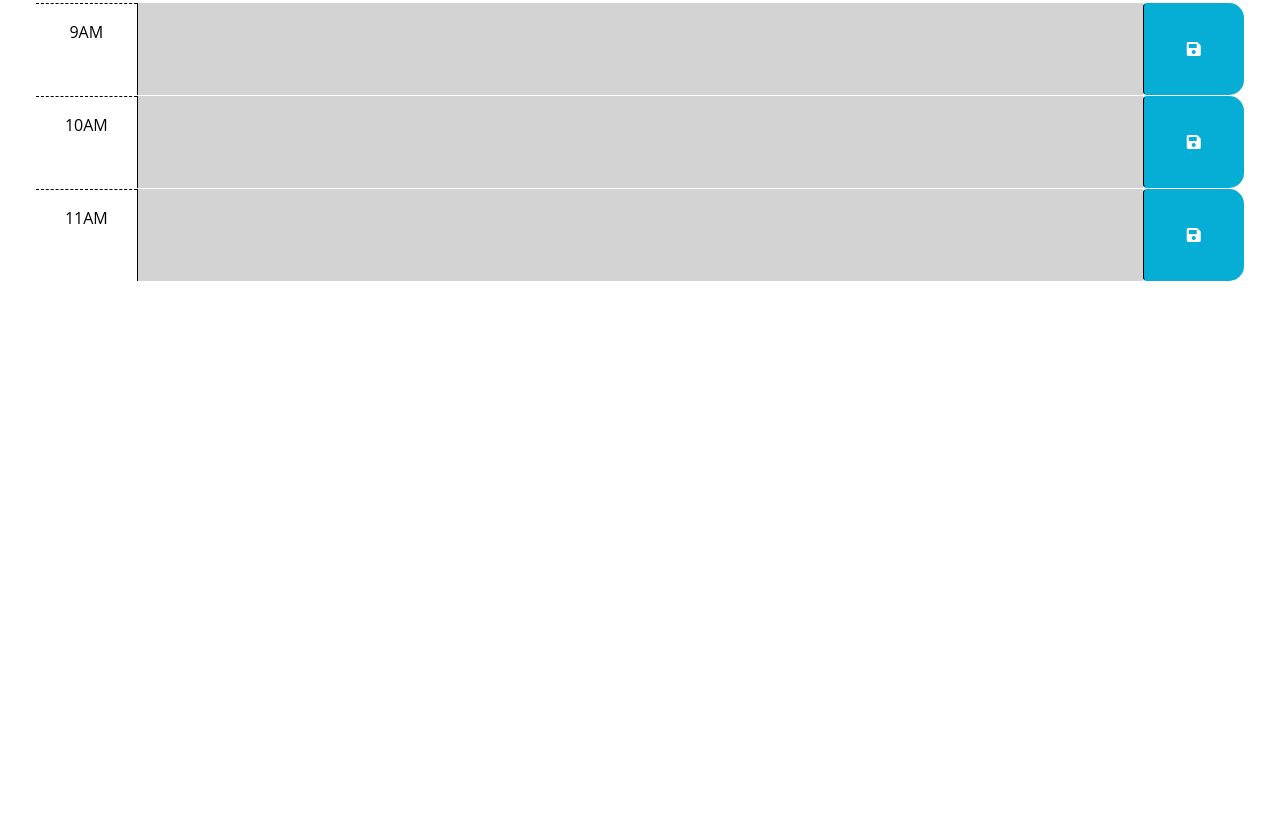
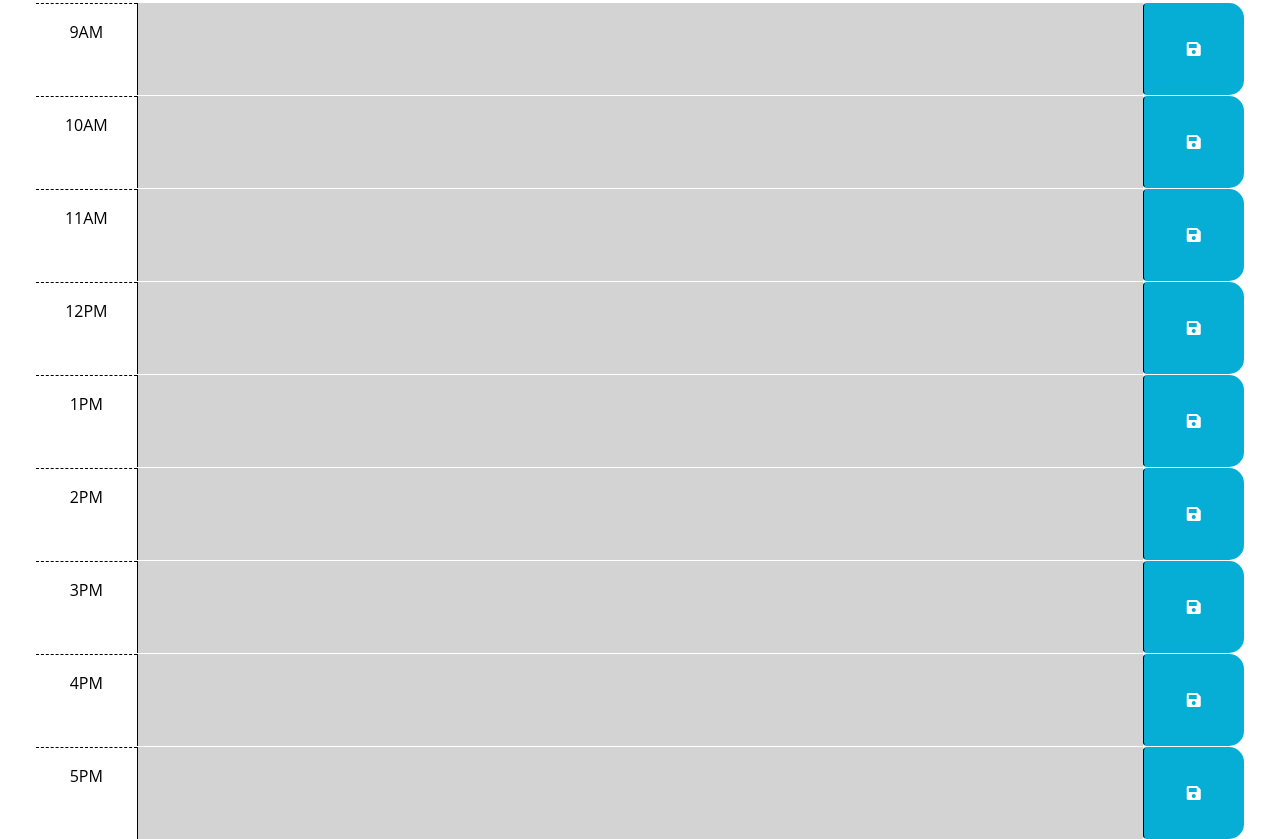
Before and after one commit to samxbrown/Sams_Weekly_Scheduler, a plain HTML site: page Develop/index.html in a window 1280 px wide. Shown: the part 295-1134 px from the top of the page. Before the commit the page ends 800 px from the top, so only its background shows below. Drawn offline with nearby package versions, Linux system fonts and the light colour scheme.

Commit message:
added local storage for each time slot in JS as well as adding the time slots in index.html from 12pm-5pm

```diff
--- a/Develop/index.html
+++ b/Develop/index.html
@@ -61,6 +61,54 @@
       </button>
     </div>
 
+    <div id="hour-12" class="row time-block">
+      <div class="col-2 col-md-1 hour text-center py-3">12PM</div>
+      <textarea class="col-8 col-md-10 description" rows="3" id="12"> </textarea>
+      <button class="btn saveBtn col-2 col-md-1" aria-label="save">
+        <i class="fas fa-save" aria-hidden="true"></i>
+      </button>
+    </div>
+
+    <div id="hour-1" class="row time-block">
+      <div class="col-2 col-md-1 hour text-center py-3">1PM</div>
+      <textarea class="col-8 col-md-10 description" rows="3" id="13"> </textarea>
+      <button class="btn saveBtn col-2 col-md-1" aria-label="save">
+        <i class="fas fa-save" aria-hidden="true"></i>
+      </button>
+    </div>
+
+    <div id="hour-2" class="row time-block">
+      <div class="col-2 col-md-1 hour text-center py-3">2PM</div>
+      <textarea class="col-8 col-md-10 description" rows="3" id="14"> </textarea>
+      <button class="btn saveBtn col-2 col-md-1" aria-label="save">
+        <i class="fas fa-save" aria-hidden="true"></i>
+      </button>
+    </div>
+
+    <div id="hour-3" class="row time-block">
+      <div class="col-2 col-md-1 hour text-center py-3">3PM</div>
+      <textarea class="col-8 col-md-10 description" rows="3" id="15"> </textarea>
+      <button class="btn saveBtn col-2 col-md-1" aria-label="save">
+        <i class="fas fa-save" aria-hidden="true"></i>
+      </button>
+    </div>
+
+    <div id="hour-4" class="row time-block">
+      <div class="col-2 col-md-1 hour text-center py-3">4PM</div>
+      <textarea class="col-8 col-md-10 description" rows="3" id="16"> </textarea>
+      <button class="btn saveBtn col-2 col-md-1" aria-label="save">
+        <i class="fas fa-save" aria-hidden="true"></i>
+      </button>
+    </div>
+
+    <div id="hour-5" class="row time-block">
+      <div class="col-2 col-md-1 hour text-center py-3">5PM</div>
+      <textarea class="col-8 col-md-10 description" rows="3" id="17"> </textarea>
+      <button class="btn saveBtn col-2 col-md-1" aria-label="save">
+        <i class="fas fa-save" aria-hidden="true"></i>
+      </button>
+    </div>
+
   </div>
 
   <!-- <script src="https://code.jquery.com/jquery-1.12.4.js"></script> -->
--- a/Develop/script.js
+++ b/Develop/script.js
@@ -19,8 +19,21 @@ $( function() {
 
   $( ".saveBtn" ).on("click",function(){
     console.log($(this).siblings("textarea").val());
-    var textAreaValue = ($(this).siblings("textarea").val())
+    var textAreaValue = ($(this).siblings("textarea").val());
+    var textAreaId = $(this).siblings("textarea").attr("id");
+    localStorage.setItem(textAreaId, textAreaValue);
   })
+
+  $( "#9" ).val(localStorage.getItem("9"));
+  $( "#10" ).val(localStorage.getItem("10"));
+  $( "#11" ).val(localStorage.getItem("11"));
+  $( "#12" ).val(localStorage.getItem("12"));
+  $( "#13" ).val(localStorage.getItem("13"));
+  $( "#14" ).val(localStorage.getItem("14"));
+  $( "#15" ).val(localStorage.getItem("15"));
+  $( "#16" ).val(localStorage.getItem("16"));
+  $( "#17" ).val(localStorage.getItem("17"));
+
 } );
   // TODO: Add a listener for click events on the save button. This code should
   // use the id in the containing time-block as a key to save the user input in
```
